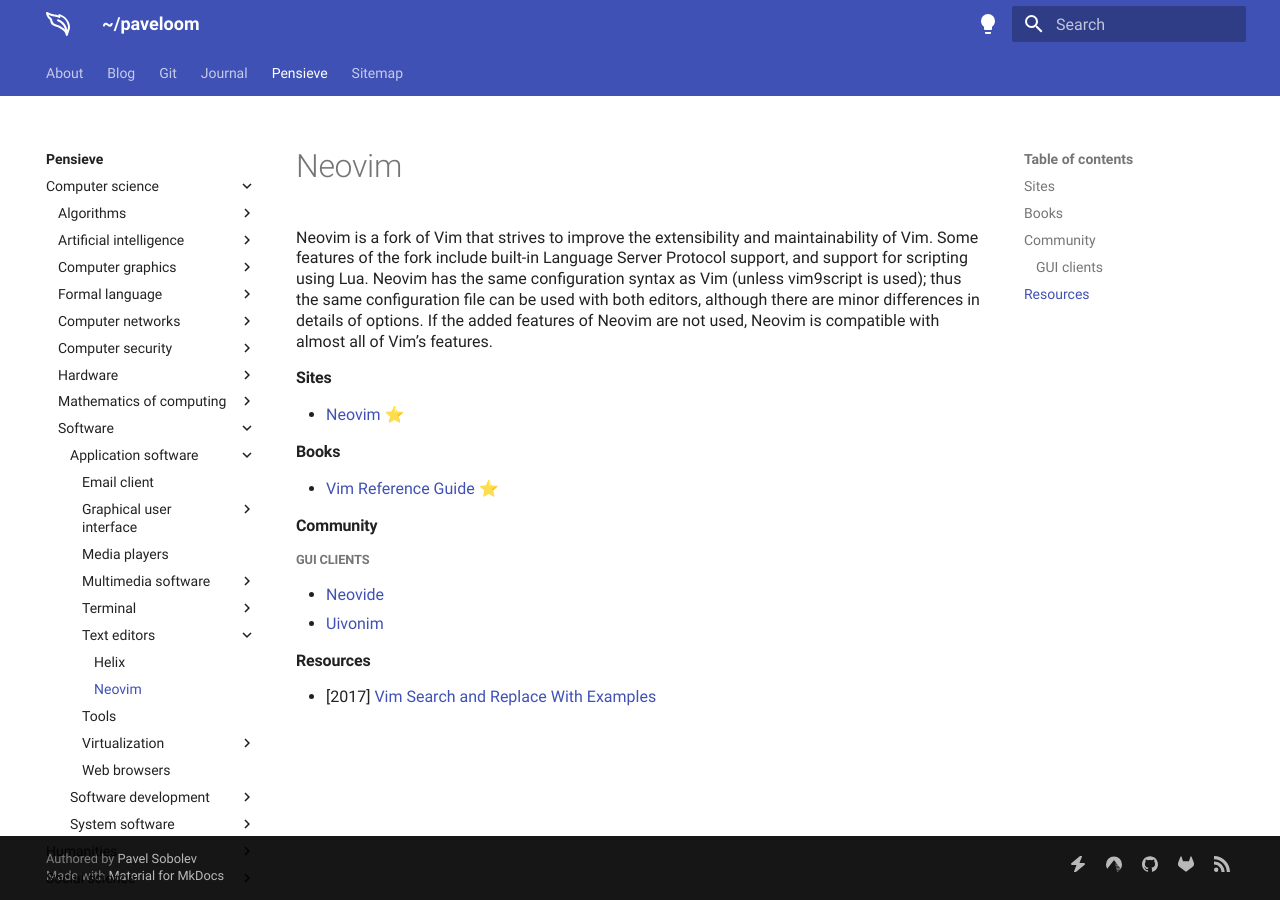
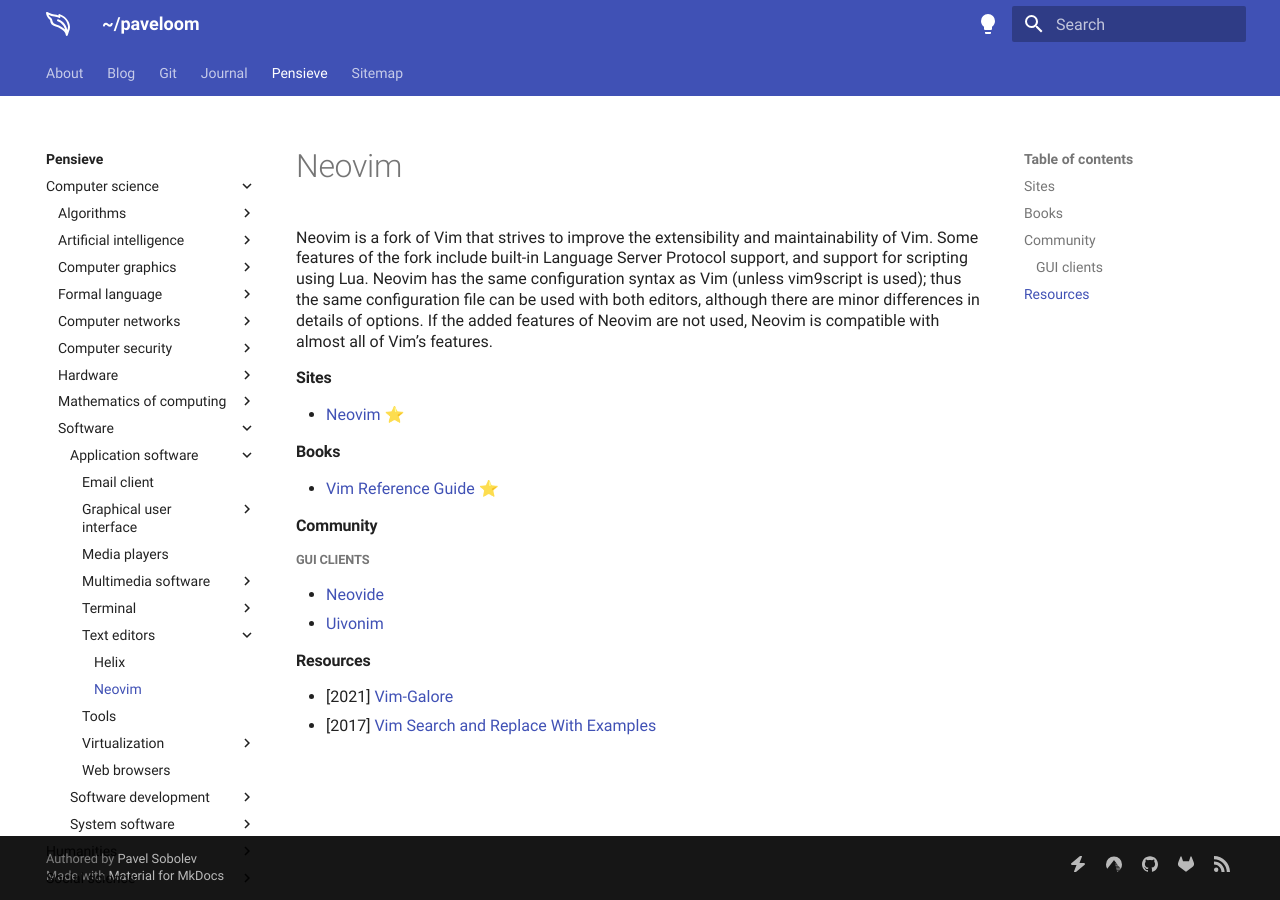
Before and after one commit to paveloom/paveloom.dev, an MkDocs documentation site: the page built from content/pensieve/neovim.md, in a window 1280 px wide. Built offline with MkDocs 1.6.1 and Material for MkDocs 9.7.7, drawn with Linux system fonts in a browser that asks for light colours.

Commit message:
Pensieve: update the Neovim page.

```diff
--- a/content/pensieve/neovim.md
+++ b/content/pensieve/neovim.md
@@ -15,4 +15,5 @@
 - [Uivonim](https://github.com/smolck/uivonim)
 
 #### Resources
+- [2021] [Vim-Galore](https://github.com/mhinz/vim-galore)
 - [2017] [Vim Search and Replace With Examples](https://thevaluable.dev/vim-search-find-replace)
```
